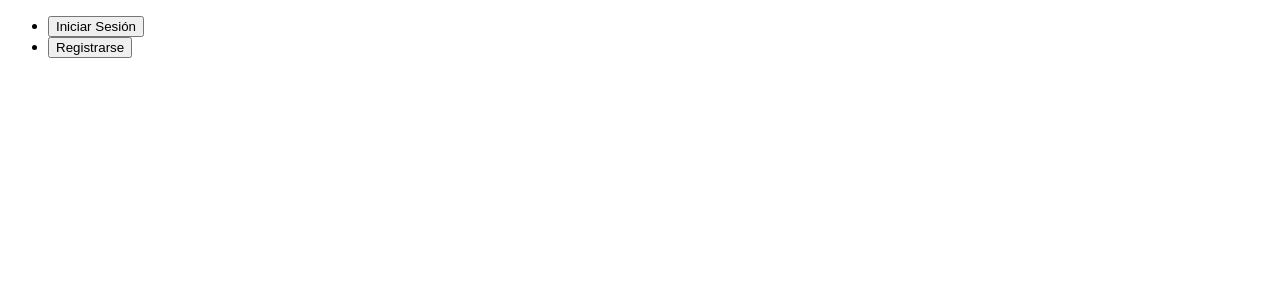
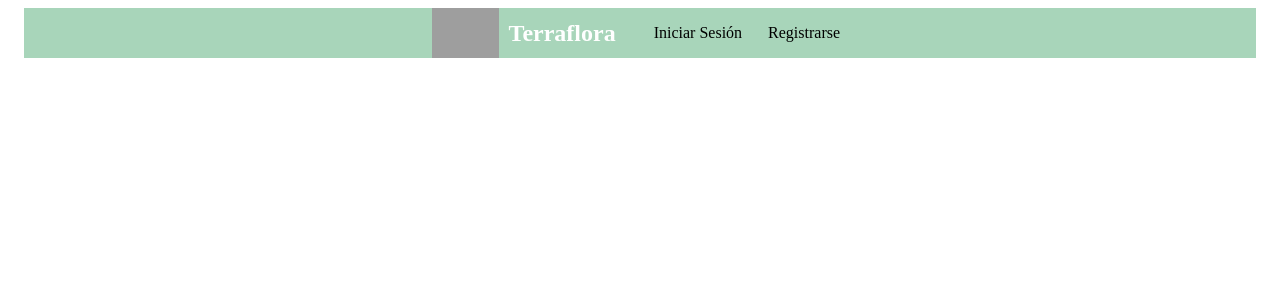
Before and after one commit to VvNicol/front-proyectoAgricola, an Angular app: page / in a window 1280 px wide. Shown: the top 300 px of the page. Built offline with nearby package versions, Linux system fonts and the light colour scheme; grey boxes are pictures that could not be loaded.

Commit message:
navegador

```diff
--- a/src/app/app.component.css
+++ b/src/app/app.component.css
@@ -0,0 +1,11 @@
+* {
+    margin: 0;
+    padding: 0;
+    box-sizing: border-box;
+}
+
+body,
+html {
+    height: 100%;
+    width: 100%;
+}
--- a/src/app/materiales/material-angular/material.module.ts
+++ b/src/app/materiales/material-angular/material.module.ts
@@ -8,7 +8,8 @@ const material = [
   MatToolbarModule,
   MatButtonModule,
   MatIcon,
-  MatIconModule
+  MatIconModule,
+  CommonModule
 ]
 
 @NgModule({
--- a/src/app/nav/nav.component.css
+++ b/src/app/nav/nav.component.css
@@ -0,0 +1,35 @@
+.navbar {
+    display: flex;
+    justify-content: center;
+    align-items: center;
+    width: 100%;
+    background-color: #a8d5ba;
+}
+
+.logo-container {
+    display: flex;
+    align-items: center;
+    justify-content: center;
+    margin-right: 20px;
+}
+
+.logo {
+    height: 50px;
+    margin-right: 10px;
+}
+
+.logo-text {
+    font-size: 24px;
+    font-weight: bold;
+    color: white;
+}
+
+.buttons-container {
+    display: flex;
+    align-items: center;
+    justify-content: center;
+}
+
+button {
+    margin-left: 10px;
+}
--- a/src/app/nav/nav.component.html
+++ b/src/app/nav/nav.component.html
@@ -1,6 +1,13 @@
-<nav>
-    <ul>
-      <li><button (click)="navegarAIniciarSesion()">Iniciar Sesión</button></li>
-      <li><button (click)="navegarARegistrarse()">Registrarse</button></li>
-    </ul>
+<mat-toolbar color="primary">
+  <nav class="navbar">
+    <div class="logo-container">
+      <img src="assets/imagenes/Logo.svg" alt="Logo" class="logo" />
+      <span class="logo-text">Terraflora</span>
+    </div>
+
+    <div class="buttons-container">
+      <button mat-button (click)="navegarAIniciarSesion()">Iniciar Sesión</button>
+      <button mat-button (click)="navegarARegistrarse()">Registrarse</button>
+    </div>
   </nav>
+</mat-toolbar>
--- a/src/app/nav/nav.component.ts
+++ b/src/app/nav/nav.component.ts
@@ -1,10 +1,11 @@
 import { Component } from '@angular/core';
 import { Router } from '@angular/router';
+import { MaterialModule } from '../materiales/material-angular/material.module';
 
 @Component({
   selector: 'app-nav',
   standalone: true,
-  imports: [],
+  imports: [MaterialModule],
   templateUrl: './nav.component.html',
   styleUrl: './nav.component.css'
 })
```
Also changed, not shown: src/app/nav/imagenes/Logo.svg (added).
